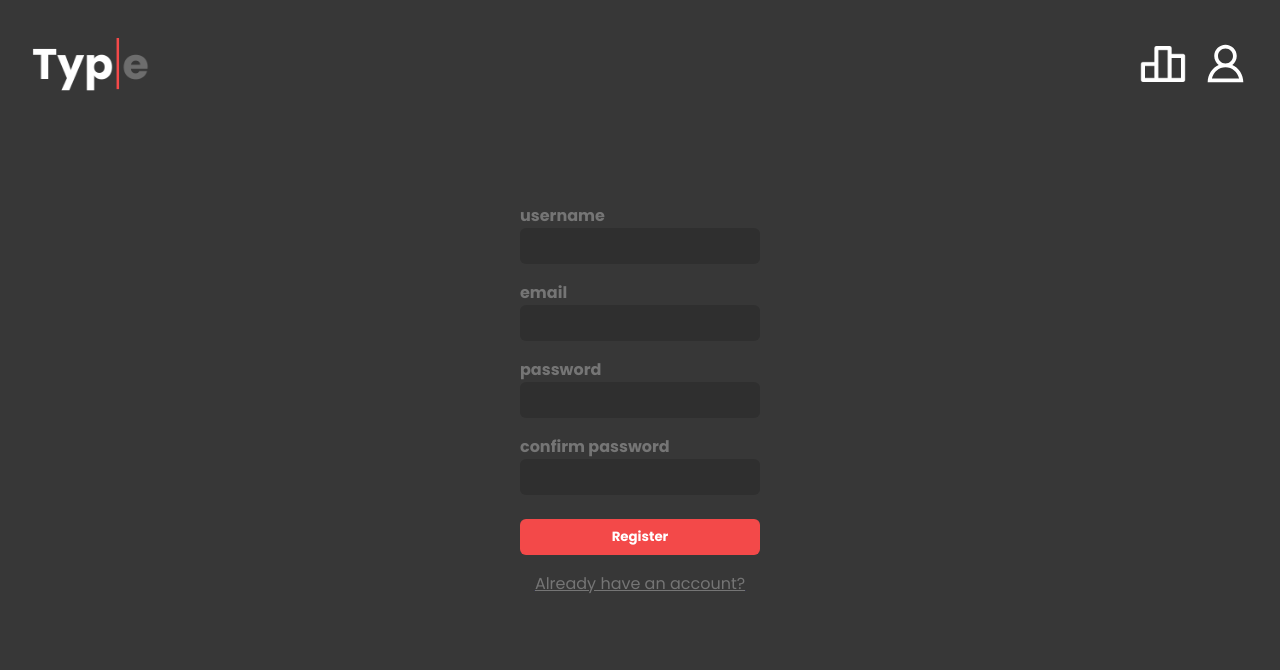
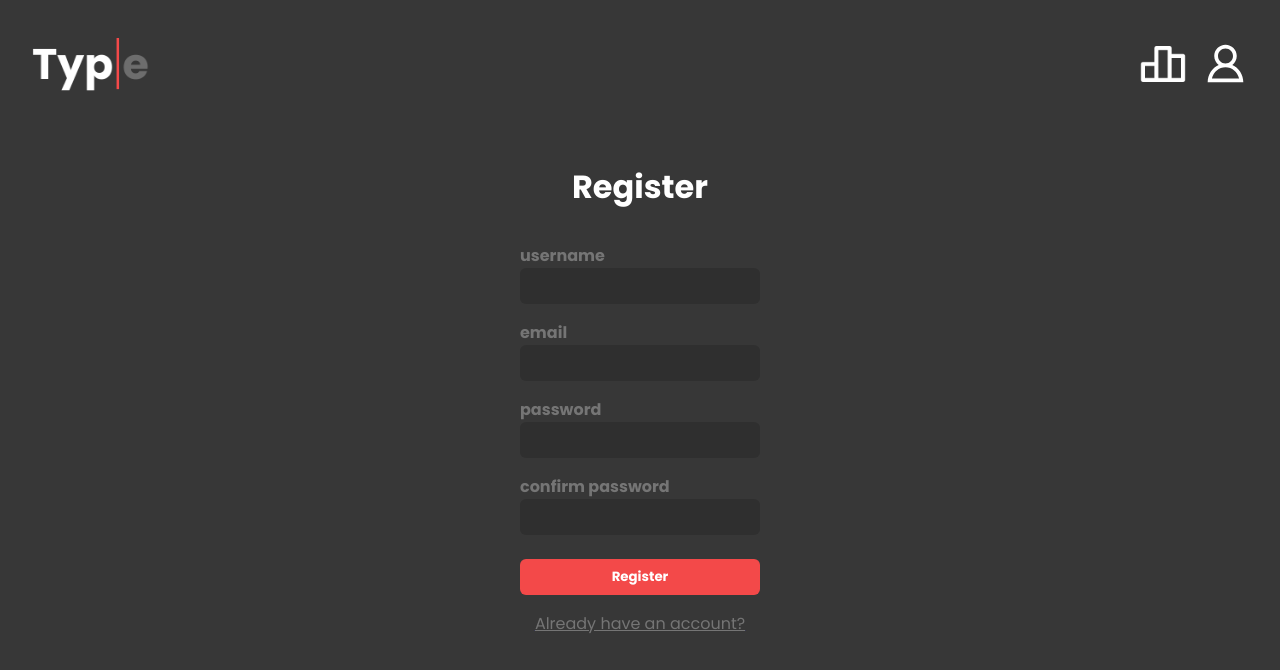
Before and after one commit to brandonlam4237/Typ, a React (Vite) app: page /register in a window 1280 px wide. Shown: the top 670 px of the page. Built offline with nearby package versions, Linux system fonts and the light colour scheme.

Commit message:
feat: add titles to forms

```diff
--- a/src/client/pages/Login.tsx
+++ b/src/client/pages/Login.tsx
@@ -57,6 +57,7 @@ function Login() {
   return (
     <main className="login">
       <form className="form">
+        <h1 className="form__title">Login</h1>
         <div className="form__field">
           <label className="form__label" htmlFor="email">
             email
--- a/src/client/pages/Register.tsx
+++ b/src/client/pages/Register.tsx
@@ -85,6 +85,7 @@ function Register() {
   return (
     <main className="register">
       <form className="form">
+        <h1 className="form__title">Register</h1>
         <div className="form__field">
           <label className="form__label" htmlFor="username">
             username
--- a/src/client/scss/login.scss
+++ b/src/client/scss/login.scss
@@ -11,6 +11,10 @@
       height: calc(100vh - 17rem);
     }
     gap: 1rem;
+
+    &__title {
+      margin-bottom: 1rem;
+    }
 
     &__label {
       color: $light-gray;
--- a/src/client/scss/register.scss
+++ b/src/client/scss/register.scss
@@ -6,7 +6,7 @@
     flex-direction: column;
     align-items: center;
     justify-content: center;
-    @media (min-height: 600px) {
+    @media (max-height: 700px) {
       height: calc(100vh - 14rem);
     }
 
@@ -14,6 +14,10 @@
       height: calc(100vh - 17rem);
     }
     gap: 1rem;
+
+    &__title {
+      margin-bottom: 1rem;
+    }
 
     &__label {
       color: $light-gray;
```
